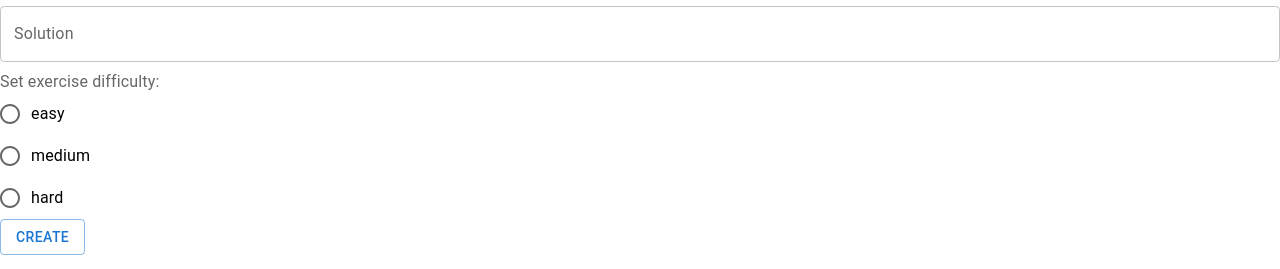
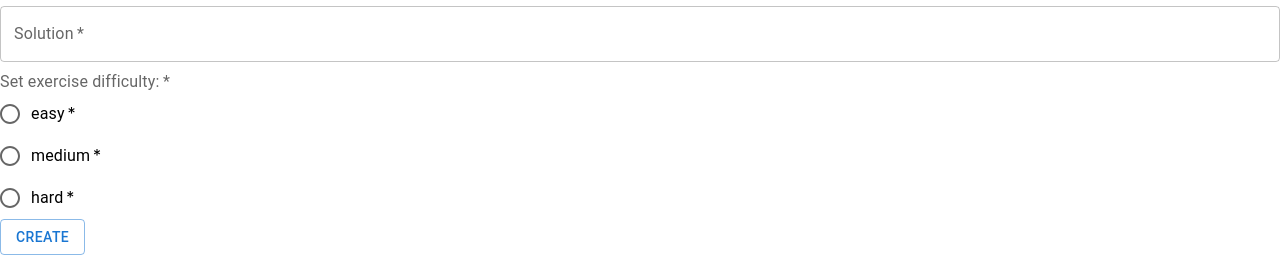
Before and after one commit to vzaboraite/boolean-uk-react-solo-project, a React (Create React App) app: page /collections/1/new-exercise in a window 1280 px wide. Shown: the part 341-610 px from the top of the page. Built offline with nearby package versions, Linux system fonts and the light colour scheme; data requests are answered from the project's data file.

Commit message:
Add `required` attribute to TextFields and Radio

```diff
--- a/src/components/ExerciseForm.jsx
+++ b/src/components/ExerciseForm.jsx
@@ -89,6 +89,7 @@ export default function ExerciseForm({
         variant="outlined"
         fullWidth
         margin="normal"
+        required
         onChange={handleFormInput}
       />
       <TextField
@@ -109,17 +110,32 @@ export default function ExerciseForm({
         variant="outlined"
         fullWidth
         margin="normal"
+        required
         onChange={handleFormInput}
       />
-      <FormLabel component="legend">Set exercise difficulty:</FormLabel>
+      <FormLabel component="legend" required>
+        Set exercise difficulty:
+      </FormLabel>
       <RadioGroup
         aria-label="difficulty"
         name="difficulty"
         onChange={handleFormInput}
       >
-        <FormControlLabel value="easy" control={<Radio />} label="easy" />
-        <FormControlLabel value="medium" control={<Radio />} label="medium" />
-        <FormControlLabel value="hard" control={<Radio />} label="hard" />
+        <FormControlLabel
+          value="easy"
+          control={<Radio required={true} />}
+          label="easy"
+        />
+        <FormControlLabel
+          value="medium"
+          control={<Radio required={true} />}
+          label="medium"
+        />
+        <FormControlLabel
+          value="hard"
+          control={<Radio required={true} />}
+          label="hard"
+        />
       </RadioGroup>
       <Button type="submit" variant="outlined">
         Create
```
